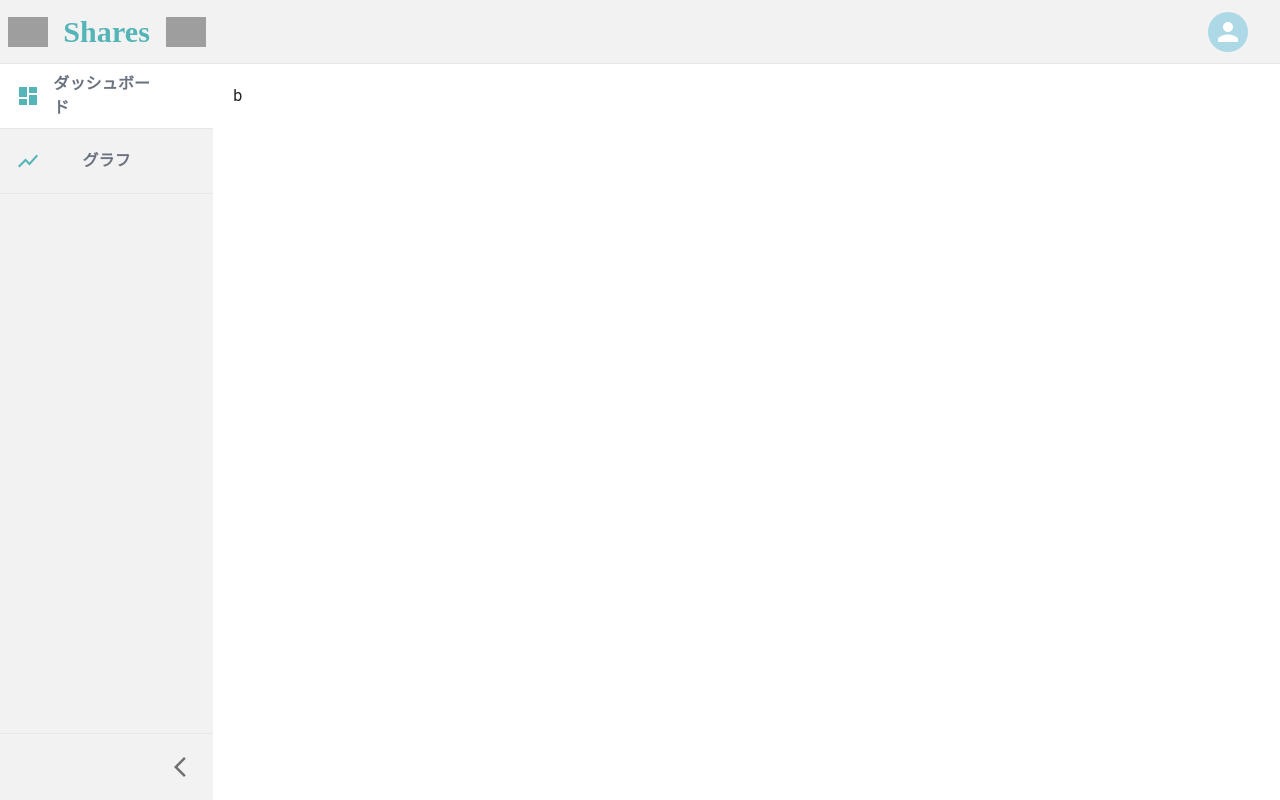
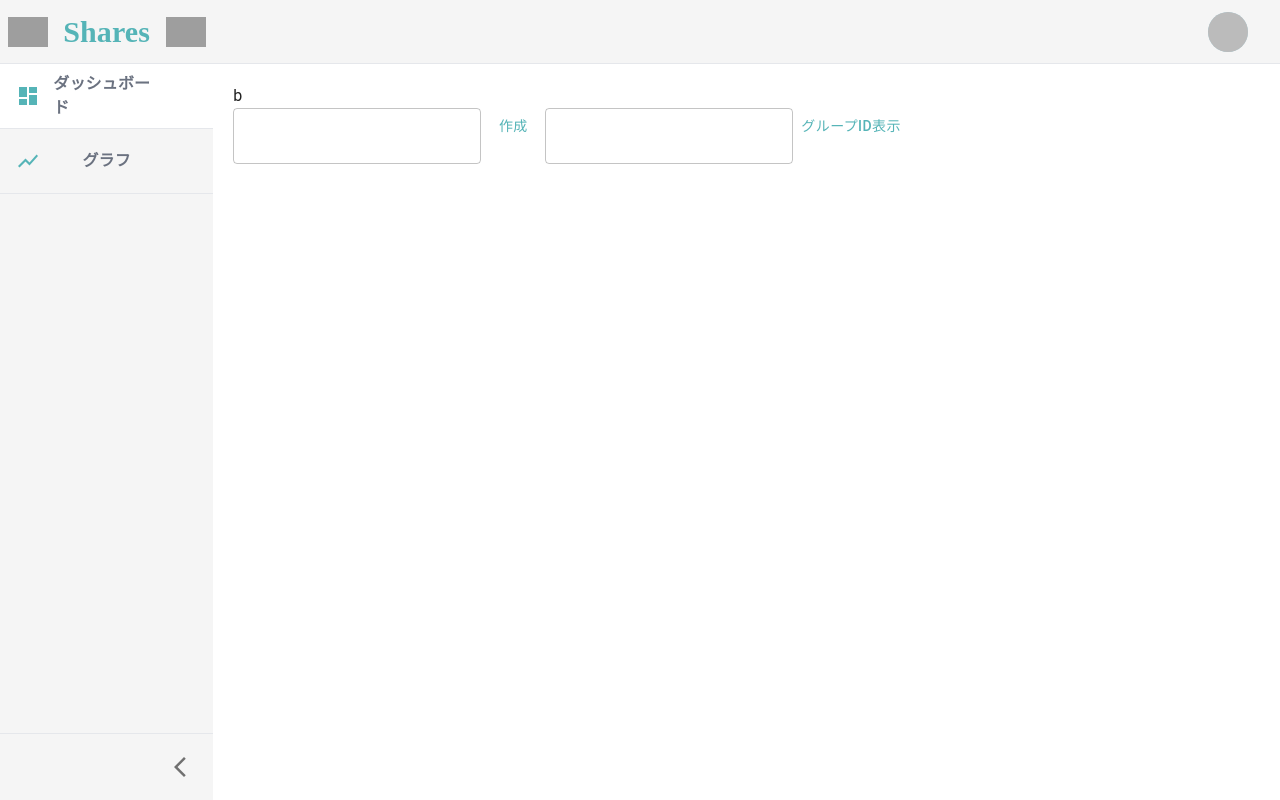
Before and after one commit to wato787/shares, a Next.js app: page / in a window 1280 px wide. Built offline with nearby package versions, Linux system fonts and the light colour scheme; no server answers; sample sign-in values are in the browser's storage; grey boxes are pictures that could not be loaded; a web font is replaced by a local one.

Commit message:
avatar表示

```diff
--- a/firebase.js
+++ b/firebase.js
@@ -1,5 +1,6 @@
 import { initializeApp } from 'firebase/app';
 import { getAuth } from 'firebase/auth';
+import { getFirestore } from 'firebase/firestore';
 
 const firebaseConfig = {
   apiKey: process.env.NEXT_PUBLIC_FIREBASE_API_KEY,
@@ -13,3 +14,5 @@ const firebaseConfig = {
 export const app = initializeApp(firebaseConfig);
 
 export const auth = getAuth(app);
+
+export const db = getFirestore(app);
--- a/src/components/templates/PageLayout.tsx
+++ b/src/components/templates/PageLayout.tsx
@@ -1,4 +1,11 @@
-import { Tooltip, IconButton, Avatar, Box, MenuItem, Menu } from '@mui/material';
+import {
+  Tooltip,
+  IconButton,
+  Avatar,
+  Box,
+  MenuItem,
+  Menu,
+} from '@mui/material';
 import Image from 'next/image';
 import DashboardIcon from '@mui/icons-material/Dashboard';
 import ArrowBackIosNewIcon from '@mui/icons-material/ArrowBackIosNew';
@@ -14,6 +21,8 @@ import { RootState } from '@/store';
 import { SettingsInputComponent } from '@mui/icons-material';
 import { signOut } from 'firebase/auth';
 import { auth } from '../../../firebase';
+import { useAuthContext } from '@/feature/auth/AuthProvider';
+import LoadingScreen from './LoadingScreen';
 
 interface Props {
   children: ReactElement;
@@ -24,6 +33,7 @@ const PageLayout = (props: Props) => {
   const dispatch = useDispatch();
   const open = useSelector((state: RootState) => state.drawer.open);
   const [anchorElUser, setAnchorElUser] = useState<null | HTMLElement>(null);
+  const { user } = useAuthContext();
 
   //ユーザーメニュー
   const handleOpenUserMenu = (event: React.MouseEvent<HTMLElement>) => {
@@ -36,14 +46,16 @@ const PageLayout = (props: Props) => {
 
   //ログアウト
   const handleLogout = async (): Promise<void> => {
-  await signOut(auth)
-}
+    await signOut(auth);
+  };
 
   const handleToggleDrawer = useCallback(() => {
     dispatch(toggleDrawer());
   }, [dispatch]);
+
   return (
     <>
+      {user ? (
         <div className='flex w-full h-full'>
           <aside
             className={classNames(
@@ -77,7 +89,9 @@ const handleLogout = async (): Promise<void> => {
                 className={classNames(
                   'w-full px-4 py-5 flex items-center border-b relative hover:bg-white',
                   !open && 'justify-center',
-                props.current === 'dashboad' || !props.current ? 'bg-white' : ''
+                  props.current === 'dashboad' || !props.current
+                    ? 'bg-white'
+                    : ''
                 )}
                 href={{ pathname: '/', query: { current: 'dashboad' } }}
               >
@@ -128,7 +142,11 @@ const handleLogout = async (): Promise<void> => {
             <header className='flex items-center justify-end h-16 px-6 py-1 bg-secondary border-b w-full'>
               <Tooltip title='プロフィール'>
                 <IconButton onClick={handleOpenUserMenu}>
-                <Avatar sx={{ bgcolor: 'lightblue' }} aria-label='recipe' />
+                  <Avatar
+                    sx={{ bgcolor: 'lightblue' }}
+                    aria-label='recipe'
+                    src={user.photoURL as string}
+                  />
                 </IconButton>
               </Tooltip>
               <Menu
@@ -148,20 +166,22 @@ const handleLogout = async (): Promise<void> => {
                 onClose={handleCloseUserMenu}
               >
                 <Box>
-                  <MenuItem >
+                  <MenuItem>
                     <SettingsInputComponent sx={{ mr: 2 }} /> ユーザー設定
                   </MenuItem>
                   <MenuItem onClick={handleLogout}>
-                    <LogoutIcon sx={{ mr: 2 }}  />
+                    <LogoutIcon sx={{ mr: 2 }} />
                     ログアウト
                   </MenuItem>
                 </Box>
               </Menu>
-
             </header>
             <div className='m-5'>{cloneElement(props.children, { open })}</div>
           </div>
         </div>
+      ) : (
+        <LoadingScreen />
+      )}
     </>
   );
 };
--- a/src/pages/index.tsx
+++ b/src/pages/index.tsx
@@ -1,15 +1,66 @@
 import PageLayout from '@/components/templates/PageLayout';
 import { Current, CurrentPageType } from '@/types/type';
+import { Button, TextField } from '@mui/material';
+import { addDoc, collection, doc, getDocs, setDoc } from 'firebase/firestore';
+import { db } from '../../firebase';
+import { useAuthContext } from '@/feature/auth/AuthProvider';
+import { useState } from 'react';
 
 interface Props {
   open: boolean;
 }
 
 export default function Home({ current }: Current, props: Props) {
+  const [name, setName] = useState('');
+  const [groupInfo, setGroupInfo] = useState<any>({});
+  const [groupName, setGroupName] = useState('');
+  const { user } = useAuthContext();
+  const userId: any = () => {
+    if (user) {
+      return user.uid;
+    }
+    return;
+  };
+  const handleCreateGroup = async () => {
+    const newDocRef = await addDoc(collection(db, 'group'), {
+      name: name,
+    });
+
+    const docId = newDocRef.id;
+
+    await setDoc(doc(db, 'group', docId), { id: docId }, { merge: true });
+
+    await setDoc(doc(db, 'users', userId, 'group', docId), {
+      name: name,
+      id: docId,
+    });
+  };
+
+  const handleGetGroupId = async () => {
+    const groupCollectionRef = collection(db, 'users', userId, 'group');
+    const querySnapshot = await getDocs(groupCollectionRef);
+    querySnapshot.forEach((doc) => {
+      const groupData: any = doc.data();
+      if (groupData.name === groupName) {
+        setGroupInfo(groupData);
+      }
+    });
+  };
+
   return (
     <PageLayout current={current}>
       <>
         <p>b{props.open}</p>
+        <TextField value={name} onChange={(e) => setName(e.target.value)} />
+        <Button onClick={handleCreateGroup}>作成</Button>
+        <TextField
+          value={groupName}
+          onChange={(e) => setGroupName(e.target.value)}
+        />
+        <Button onClick={handleGetGroupId}>グループID表示</Button>
+        <p>{groupInfo.id}</p>
+
+        {/* <Button>加入</Button> */}
       </>
     </PageLayout>
   );
--- a/src/pages/login.tsx
+++ b/src/pages/login.tsx
@@ -1,18 +1,37 @@
 import { GoogleAuthProvider, signInWithPopup } from 'firebase/auth';
 import { useRouter } from 'next/router';
-import { auth } from '../../firebase';
+import { auth, db } from '../../firebase';
 import * as React from 'react';
 import Card from '@mui/material/Card';
 import CardActions from '@mui/material/CardActions';
 import GoogleButton from 'react-google-button';
 import Image from 'next/image';
+import { doc, setDoc } from 'firebase/firestore';
 
 const Login = () => {
   const router = useRouter();
   const provider = new GoogleAuthProvider();
+
   const signInWithGoogle = async () => {
-    await signInWithPopup(auth, provider);
-    await router.push('/');
+    try {
+      // Googleサインインのポップアップを開く
+      const result = await signInWithPopup(auth, provider);
+
+      // ユーザー情報をFirestoreに保存
+      const user = result.user;
+      const userRef = doc(db, 'users', user.uid);
+      await setDoc(userRef, {
+        id: user.uid,
+        displayName: user.displayName,
+        email: user.email,
+        photoURL: user.photoURL,
+      });
+
+      // ルートページにリダイレクト
+      await router.push('/');
+    } catch (error) {
+      console.log(error);
+    }
   };
 
   return (
--- a/tailwind.config.js
+++ b/tailwind.config.js
@@ -13,7 +13,7 @@ module.exports = {
       },
       colors: {
         primary: '#55B4B7',
-        secondary: '#F2F2F2',
+        secondary: '#F5F5F5',
       },
       fontFamily: {
         shares: ['Kablammo'],
```
Lines whose indentation alone changed are shown as unchanged.
